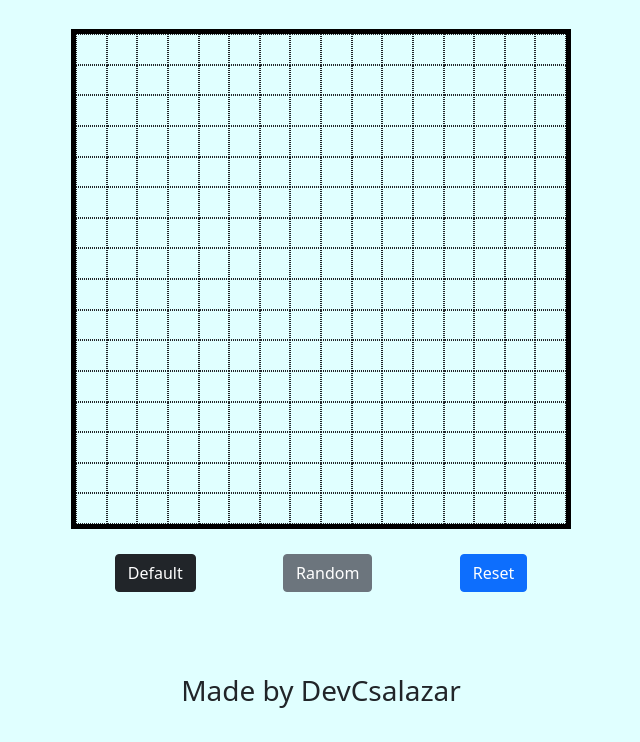
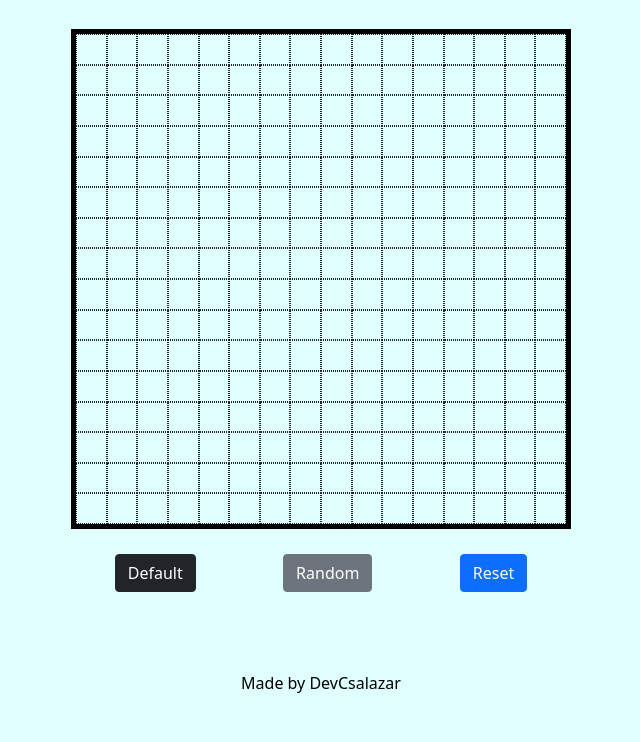
Before and after one commit to DevCsalazar/etch-a-sketch, a plain HTML site: page index.html in a window 1280 px wide. Shown: the part 152-894 px from the top of the page, without its empty margins (319-959 px from the left). Drawn offline with nearby package versions, Linux system fonts and the light colour scheme.

Commit message:
Finding bug

```diff
--- a/css/styles.css
+++ b/css/styles.css
@@ -38,3 +38,7 @@ body{
     margin-top: 80px;
     padding: 1.5px 1.5px;
 }
+.footer h3{
+    color: black;
+    font-size: 16px;
+}
```
Also changed, not shown: index.html (+5 -1 lines).
